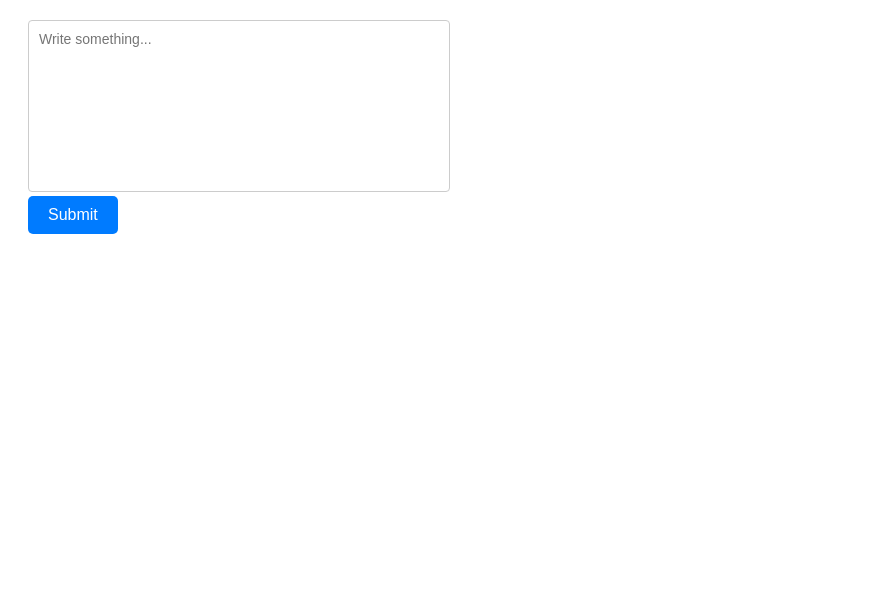
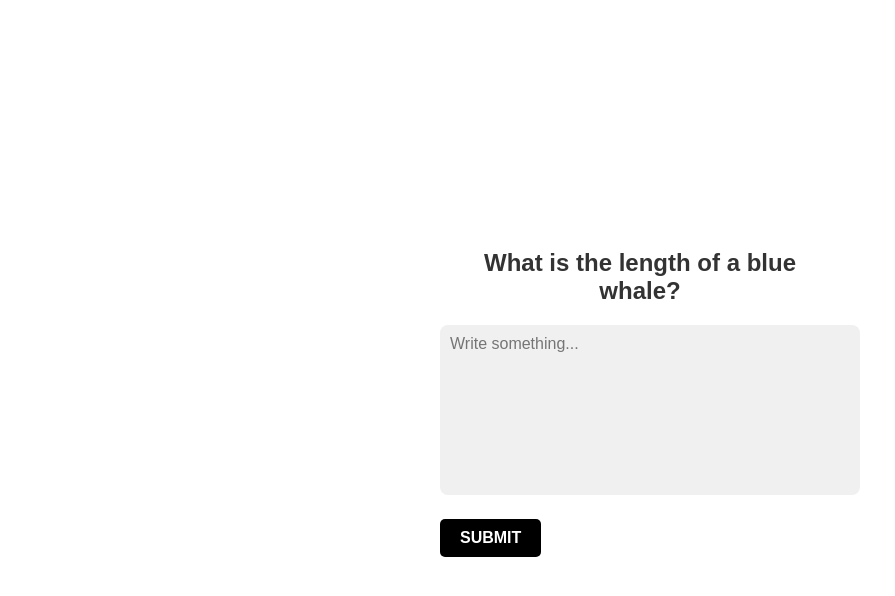
Before and after one commit to le027/static_copilot, a website: page copilot_textarea.html in a window 1280 px wide. Shown: the whole page, without its empty margins (0-895 px from the left). Drawn offline with Linux system fonts and the light colour scheme.

Commit message:
Update TextArea Design

```diff
--- a/copilot_textarea.html
+++ b/copilot_textarea.html
@@ -2,32 +2,59 @@
 <html>
 <head>
     <style>
+        body {
+            margin: 0;
+            padding: 0;
+            display: flex;
+            flex-direction: column;
+            justify-content: center;
+            align-items: center;
+            height: 100vh;
+            background-color: white;
+            font-family: Arial, sans-serif;
+        }
+
         .container {
             position: relative;
             width: 400px;
-            margin: 20px;
+            margin: 10px;
+        }
+
+        .main-container.blurred {
+            filter: blur(5px);
+            pointer-events: none; /* disable the interaction with the other element under the pop up */
+        }
+
+        h1 {
+            font-size: 24px;
+            color: #333;
+            margin-bottom: 20px;
+            text-align: center;
         }
 
         .textarea {
             width: 100%;
             height: 150px;
             padding: 10px;
+            border: none;
+            border-radius: 8px;
             font-family: Arial, sans-serif;
-            font-size: 14px;
-            border: 1px solid #ccc;
-            border-radius: 4px;
+            font-size: 16px;
+            color: #333;
             resize: none;
-            background: transparent;
+            background-color: #f0f0f0;
+            outline: none;
         }
 
         .suggestion-overlay {
             position: absolute;
-            top: 11px;
+            top: 10px;
             left: 10px;
             pointer-events: none;
             color: transparent;
             font-family: Arial, sans-serif;
-            font-size: 14px;
+            color: transparent;
+            font-size: 16px;
             white-space: pre-wrap;
             word-wrap: break-word;
         }
@@ -61,17 +88,20 @@
         }
 
         button {
+            margin-top: 20px;
             padding: 10px 20px;
-            background-color: #007BFF;
+            background-color: #000;
             color: white;
             border: none;
             border-radius: 5px;
             cursor: pointer;
             font-size: 16px;
+            font-weight: bold;
+            align-self: flex-end;
         }
 
         button:hover {
-            background-color: #0056b3;
+            background-color: #333;
         }
 
         .hidden {
@@ -80,11 +110,16 @@
     </style>
 </head>
 <body>
+    <div class="main-container">
+        <div class="container">
+            <h1>What is the length of a blue whale?</h1>
+        </div>
 
-    <div class="container">
-        <textarea class="textarea" placeholder="Write something..."></textarea>
-        <div class="suggestion-overlay"></div>
-        <button id="submit-response">Submit</button>
+        <div class="container">
+            <textarea class="textarea" placeholder="Write something..."></textarea>
+            <div class="suggestion-overlay"></div>
+            <button id="submit-response">SUBMIT</button>
+        </div>
     </div>
 
     <!-- pop up showed after the subssion -->
@@ -103,6 +138,8 @@
         const submitButton = document.getElementById('submit-response');
         const thankYouPopup = document.getElementById('thankYouPopup');
 
+        const mainContainer = document.querySelector('.main-container');
+
         //dictionary
         let suggestions = [
             "The length of the blue whale is 30 meters",
@@ -112,7 +149,7 @@
             "The closest planet to the earth is Mercury",
             "The closest planet to the earth is Neptune",
             "the closest planet to the earth is Mercury",
-            "the closest planet to the earth is Neptune"
+            "the closest planet to the earth is Neptune",
         ];
 
         let actualSuggestion = "";
@@ -145,6 +182,7 @@
                 } else {
                     suggestionOverlay.innerHTML = text;
                 }
+
             }
 
         });
@@ -195,6 +233,7 @@
                 textarea.disabled = true;
                 submitButton.disabled = true;
                 thankYouPopup.classList.remove('hidden');
+                mainContainer.classList.add('blurred');
             })
             .catch((error) => {
                 console.error('submit error:', error);
```
